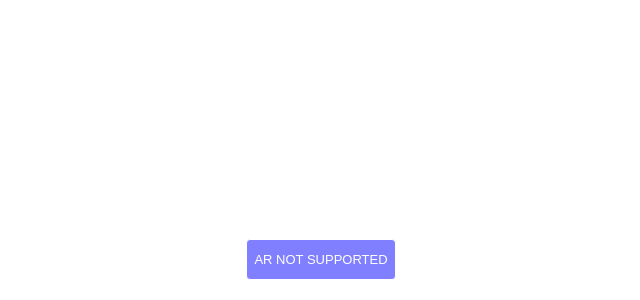
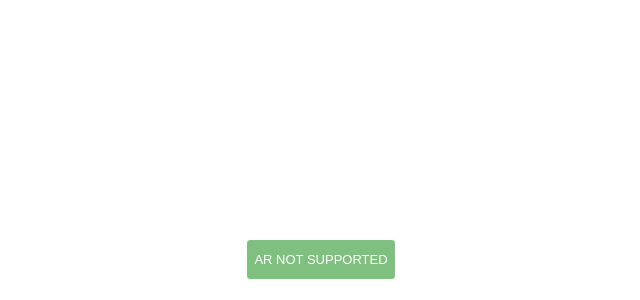
Before and after one commit to Mo-Salah9/webar-atom, a plain HTML site: page index.html in a window 1280 px wide. Shown: the part 500-800 px from the top of the page, without its empty margins (244-884 px from the left). Drawn offline with nearby package versions, Linux system fonts and the light colour scheme.

Commit message:
ttttgfffg

```diff
--- a/index.html
+++ b/index.html
@@ -5,7 +5,7 @@
 <title>WebAR Atom</title>
 <style>
   .ar-button {
-    background-color: blue !important;
+    background-color: green !important;
     color: white !important;
     font-weight: bold;
     border: none;
```
